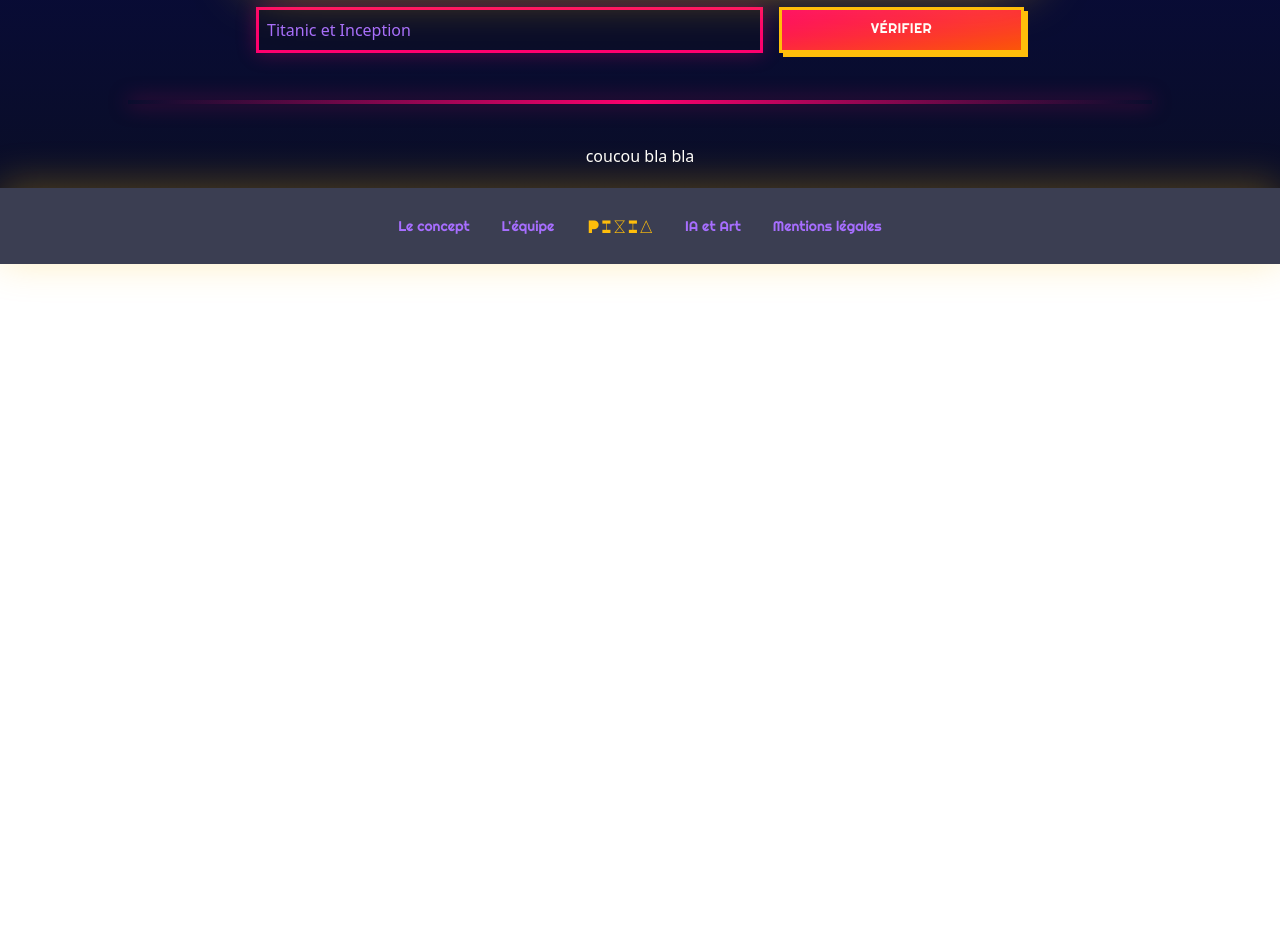
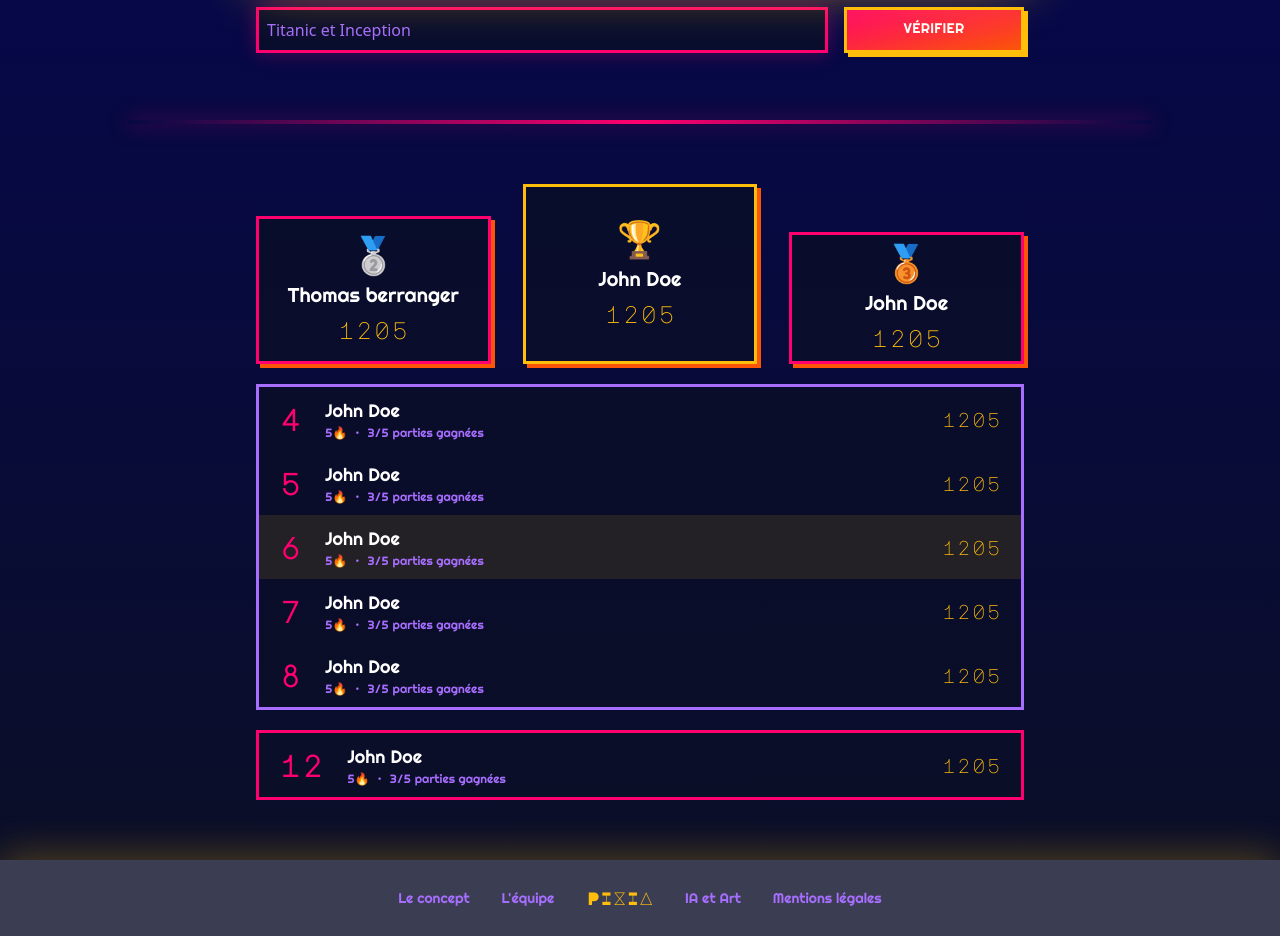
Before and after one commit to ThomasBerranger/Pixia, a React (Vite) app: page / in a window 1280 px wide. Shown: the part 640-1576 px from the top of the page. Before the commit the page ends 904 px from the top, so only its background shows below. Built offline with nearby package versions, Linux system fonts and the light colour scheme; no server answers.

Commit message:
Leaderboard

```diff
--- a/src/App.tsx
+++ b/src/App.tsx
@@ -20,7 +20,7 @@ function App() {
             <main className="bg-gradient-to-b from-retro-bg to-retro-surface text-retro-text">
                 <Routes>
                     <Route path="/" element={<GameContainer/>}/>
-                    <Route path="/user" element={<User/>}/>
+                    <Route path="/me" element={<User/>}/>
 
                     <Route path="/admin" element={
                         <ProtectedRoute requiredRole={"ROLE_ADMIN"}>
--- a/src/components/Game/GameContainer.tsx
+++ b/src/components/Game/GameContainer.tsx
@@ -4,6 +4,7 @@ import type {GameType} from "../../types/gameType.ts"
 import GameHeader from "./Layouts/GameHeader.tsx"
 import GameContent from "./Layouts/GameContent.tsx"
 import GameFooter from "./Layouts/GameFooter.tsx"
+import LeaderBoard from "./LeaderBoard.tsx"
 
 function GameContainer() {
     const {apiCall} = useApi()
@@ -95,10 +96,10 @@ function GameContainer() {
 
             <GameFooter game={game} onAnswerSubmit={handleAnswerSubmit}/>
         </section>
-        <hr className="divider max-w-5xl mx-auto sm:my-5" />
-        <section className="text-center py-5">
-            coucou bla bla
-        </section>
+
+        <hr className="divider max-w-5xl mx-auto my-5 sm:my-10"/>
+
+       <LeaderBoard/>
     </>
 }
 
--- a/src/components/Game/Layouts/GameContent.tsx
+++ b/src/components/Game/Layouts/GameContent.tsx
@@ -18,8 +18,7 @@ function GameContent({
     loadingDirection: 'prev' | 'next' | null
 }) {
 
-    return (
-        <div className="max-w-3xl mx-auto sm:mb-8">
+    return <div className="max-w-3xl mx-auto sm:mb-8">
         <div
             className="relative shadow-[0_0px_60px_rgba(0,0,0,0.6)] shadow-retro-accent group rounded">
 
@@ -75,7 +74,6 @@ function GameContent({
             )}
         </div>
     </div>
-    )
 }
 
 export default GameContent
--- a/src/components/Game/Layouts/GameFooter.tsx
+++ b/src/components/Game/Layouts/GameFooter.tsx
@@ -79,12 +79,12 @@ function GameFooter({game, onAnswerSubmit}: {
                     border-retro-primary text-retro-text outline-none transition-all duration-300
                     shadow-[0_0_20px_rgba(255,0,110,0.3)] focus:border-retro-accent
                     focus:shadow-[0_0_40px_rgba(255,190,11,0.5)] placeholder:text-retro-muted
-                    col-span-full sm:col-span-8 ${displayError && "shake !border-retro-primary"}`}
+                    col-span-full sm:col-span-9 ${displayError && "shake !border-retro-primary"}`}
                 />
 
                 <button
                     disabled={isLoading}
-                    className="btn-primary py-2 w-full flex justify-center col-span-full sm:col-span-4"
+                    className="btn-primary py-2 w-full flex justify-center col-span-full sm:col-span-3"
                 >
                     {isLoading ? (
                         <CgSpinner className="animate-spin" size={20}/>
--- a/src/components/Game/Layouts/GameHeader.tsx
+++ b/src/components/Game/Layouts/GameHeader.tsx
@@ -1,9 +1,9 @@
 function GameHeader() {
 
     return <section className="mb-5 sm:mb-8">
-        <h1 className="font-title uppercase text-4xl md:text-5xl mb-1.5 sm:mb-4 bg-gradient-to-br from-retro-primary via-retro-secondary to-retro-accent bg-clip-text text-transparent [filter:drop-shadow(0_4px_10px_rgba(255,190,11,0.3))] text-center">
+        <h2 className="font-title uppercase text-4xl md:text-5xl mb-1.5 sm:mb-4 bg-gradient-to-br from-retro-primary via-retro-secondary to-retro-accent bg-clip-text text-transparent [filter:drop-shadow(0_4px_10px_rgba(255,190,11,0.3))] text-center">
             Multiverse
-        </h1>
+        </h2>
 
         <p className="text-retro-muted text-xs md:text-xl leading-relaxed max-w-2xl mx-auto text-center">
             Retrouvez les deux films mélangés dans cette image
--- /dev/null
+++ b/src/components/Game/LeaderBoard.tsx
@@ -0,0 +1,164 @@
+import {useEffect} from "react"
+import {useApi} from "../../hooks/useApi.tsx"
+
+function LeaderBoard() {
+    const {apiCall} = useApi()
+
+    useEffect(() => {
+        const fetchData = async () => {
+            try {
+                const response = await apiCall('games/leaderboard')
+
+                console.log(response.data);
+            } catch (error) {
+                console.error('Erreur: ', error)
+            }
+        }
+
+        fetchData()
+    }, []) // eslint-disable-line react-hooks/exhaustive-deps
+
+    return <section className="max-w-3xl mx-auto pt-0.5 sm:pt-5 pb-10">
+
+        <div className="hidden sm:grid grid-cols-3 gap-8 items-end">
+            <div className="card-primary-hover text-center flex flex-col justify-center py-4 px-0">
+                <p className="text-4xl mb-1.5">🥈</p>
+                <p className="font-righteous font-light text-xl mb-1 truncate">Thomas berranger</p>
+                <p className="font-title text-2xl text-retro-accent">1205</p>
+            </div>
+            <div className="card-primary-hover border-retro-accent text-center py-8 px-0 flex flex-col justify-center">
+                <p className="text-4xl mb-1.5">🏆</p>
+                <p className="font-righteous font-light text-xl mb-1 truncate">John Doe</p>
+                <p className="font-title text-2xl text-retro-accent">1205</p>
+            </div>
+            <div className="card-primary-hover text-center flex flex-col justify-center py-2 px-0">
+                <p className="text-4xl mb-1.5">🥉</p>
+                <p className="font-righteous font-light text-xl mb-1 truncate">John Doe</p>
+                <p className="font-title text-2xl text-retro-accent">1205</p>
+            </div>
+        </div>
+
+        <div className="sm:hidden card-primary border-retro-accent p-0 my-5 mx-5 sm:mx-0">
+            <div className="w-full flex gap-2 items-center px-5 py-2.5 hover:bg-retro-accent hover:bg-opacity-10">
+                <p className="font-title font-bold text-retro-primary text-3xl">🏆</p>
+                <div className="flex-1 text-left px-4 font-righteous font-light">
+                    <p className="font-righteous font-light text-lg truncate">John Doe</p>
+                    <div className="hidden sm:flex gap-2 items-center text-xs text-retro-muted">
+                        <p>5🔥</p>
+                        <p>•</p>
+                        <p><span className="tracking-wider">3/5</span> parties gagnées</p>
+                    </div>
+                </div>
+                <p className="font-title text-xl text-retro-accent">1205</p>
+            </div>
+        </div>
+
+        <div className="sm:hidden card-primary p-0 my-5 mx-5 sm:mx-0">
+            <div className="w-full flex gap-2 items-center px-5 py-2.5 hover:bg-retro-accent hover:bg-opacity-10">
+                <p className="font-title font-bold text-retro-primary text-3xl">🥈</p>
+                <div className="flex-1 text-left px-4 font-righteous font-light">
+                    <p className="font-righteous font-light text-lg truncate">John Doe</p>
+                    <div className="hidden sm:flex gap-2 items-center text-xs text-retro-muted">
+                        <p>5🔥</p>
+                        <p>•</p>
+                        <p><span className="tracking-wider">3/5</span> parties gagnées</p>
+                    </div>
+                </div>
+                <p className="font-title text-xl text-retro-accent">1205</p>
+            </div>
+            <div className="w-full flex gap-2 items-center px-5 py-2.5 hover:bg-retro-accent hover:bg-opacity-10">
+                <p className="font-title font-bold text-retro-primary text-3xl">🥉</p>
+                <div className="flex-1 text-left px-4 font-righteous font-light">
+                    <p className="font-righteous font-light text-lg truncate">John Doe</p>
+                    <div className="hidden sm:flex gap-2 items-center text-xs text-retro-muted">
+                        <p>5🔥</p>
+                        <p>•</p>
+                        <p><span className="tracking-wider">3/5</span> parties gagnées</p>
+                    </div>
+                </div>
+                <p className="font-title text-xl text-retro-accent">1205</p>
+            </div>
+        </div>
+
+        <div className="card-retro p-0 my-5 mx-5 sm:mx-0">
+            <div className="w-full flex gap-2 items-center px-5 py-2.5 hover:bg-retro-accent hover:bg-opacity-10">
+                <p className="font-title font-bold text-retro-primary text-3xl">4</p>
+                <div className="flex-1 text-left px-4 font-righteous font-light">
+                    <p className="font-righteous font-light text-lg truncate">John Doe</p>
+                    <div className="hidden sm:flex gap-2 items-center text-xs text-retro-muted">
+                        <p>5🔥</p>
+                        <p>•</p>
+                        <p><span className="tracking-wider">3/5</span> parties gagnées</p>
+                    </div>
+                </div>
+                <p className="font-title text-xl text-retro-accent">1205</p>
+            </div>
+            <div className="w-full flex gap-2 items-center px-5 py-2.5 hover:bg-retro-accent hover:bg-opacity-10">
+                <p className="font-title font-bold text-retro-primary text-3xl">5</p>
+                <div className="flex-1 text-left px-4 font-righteous font-light">
+                    <p className="font-righteous font-light text-lg truncate">John Doe</p>
+                    <div className="hidden sm:flex gap-2 items-center text-xs text-retro-muted">
+                        <p>5🔥</p>
+                        <p>•</p>
+                        <p><span className="tracking-wider">3/5</span> parties gagnées</p>
+                    </div>
+                </div>
+                <p className="font-title text-xl text-retro-accent">1205</p>
+            </div>
+            <div className="border-retro-primary w-full flex gap-2 items-center px-5 py-2.5 bg-retro-accent bg-opacity-10">
+                <p className="font-title font-bold text-retro-primary text-3xl">6</p>
+                <div className="flex-1 text-left px-4 font-righteous font-light">
+                    <p className="font-righteous font-light text-lg truncate">John Doe</p>
+                    <div className="hidden sm:flex gap-2 items-center text-xs text-retro-muted">
+                        <p>5🔥</p>
+                        <p>•</p>
+                        <p><span className="tracking-wider">3/5</span> parties gagnées</p>
+                    </div>
+                </div>
+                <p className="font-title text-xl text-retro-accent">1205</p>
+            </div>
+            <div className="w-full flex gap-2 items-center px-5 py-2.5 hover:bg-retro-accent hover:bg-opacity-10">
+                <p className="font-title font-bold text-retro-primary text-3xl">7</p>
+                <div className="flex-1 text-left px-4 font-righteous font-light">
+                    <p className="font-righteous font-light text-lg truncate">John Doe</p>
+                    <div className="hidden sm:flex gap-2 items-center text-xs text-retro-muted">
+                        <p>5🔥</p>
+                        <p>•</p>
+                        <p><span className="tracking-wider">3/5</span> parties gagnées</p>
+                    </div>
+                </div>
+                <p className="font-title text-xl text-retro-accent">1205</p>
+            </div>
+            <div className="w-full flex gap-2 items-center px-5 py-2.5 hover:bg-retro-accent hover:bg-opacity-10">
+                <p className="font-title font-bold text-retro-primary text-3xl">8</p>
+                <div className="flex-1 text-left px-4 font-righteous font-light">
+                    <p className="font-righteous font-light text-lg truncate">John Doe</p>
+                    <div className="hidden sm:flex gap-2 items-center text-xs text-retro-muted">
+                        <p>5🔥</p>
+                        <p>•</p>
+                        <p><span className="tracking-wider">3/5</span> parties gagnées</p>
+                    </div>
+                </div>
+                <p className="font-title text-xl text-retro-accent">1205</p>
+            </div>
+        </div>
+
+        <div className="card-retro-hover-retro-accent border-retro-primary p-0 my-5 mx-5 sm:mx-0">
+            <div className="w-full flex gap-2 items-center px-5 py-2.5">
+                <p className="font-title font-bold text-retro-primary text-3xl">12</p>
+                <div className="flex-1 text-left px-4 font-righteous font-light">
+                    <p className="font-righteous font-light text-lg truncate">John Doe</p>
+                    <div className="hidden sm:flex gap-2 items-center text-xs text-retro-muted">
+                        <p>5🔥</p>
+                        <p>•</p>
+                        <p><span className="tracking-wider">3/5</span> parties gagnées</p>
+                    </div>
+                </div>
+                <p className="font-title text-xl text-retro-accent">1205</p>
+            </div>
+        </div>
+
+    </section>
+}
+
+export default LeaderBoard
--- a/src/components/Layouts/Header.tsx
+++ b/src/components/Layouts/Header.tsx
@@ -10,11 +10,10 @@ function Header() {
         className="bg-retro-surface/80 backdrop-blur-md shadow-[0_4px_40px_rgba(255,0,110,0.3)] px-2 sm:px-[7%] py-4 flex justify-between items-center">
         <Link to="/"
               className="font-title text-5xl text-retro-primary skew-x-[-10deg] [text-shadow:0_0_10px_#ff006e,3px_2px_0_#ffbe0b]">
-            Pixia
+            <h1>Pixia</h1>
         </Link>
 
         <div className="flex items-center gap-5 px-2 sm:p-0">
-            <Link to="/" className="hidden sm:block font-righteous text-white">Jeu du jour</Link>
             <button type="button" onClick={() => openModal(
                 'Le concept',
                 <span className="text-white font-righteous">
@@ -27,7 +26,7 @@ function Header() {
             )}
                     className="hidden sm:block font-righteous text-white">Le concept
             </button>
-            <Link to="/user">
+            <Link to="/me">
                 <button className="btn-primary text-xs sm:text-md px-4 py-2 sm:px-6 sm:py-2.5">
                     {isAuthenticated ? "MON COMPTE" : "CONNEXION"}
                 </button>
--- a/src/components/User/UserDashboard.tsx
+++ b/src/components/User/UserDashboard.tsx
@@ -232,7 +232,7 @@ function UserDashboard() {
                     </div>
 
                     <button
-                        className="btn-primary px-0 py-3.5 mt-1 sm:mt-7 w-full">
+                        className="btn-disabled px-0 py-3.5 mt-1 sm:mt-7 w-full"> {/*btn-primary*/}
                         Modifier
                     </button>
                 </div>
```
Also changed, not shown: src/index.css (+0 -12 lines). Lines whose indentation alone changed are shown as unchanged.
